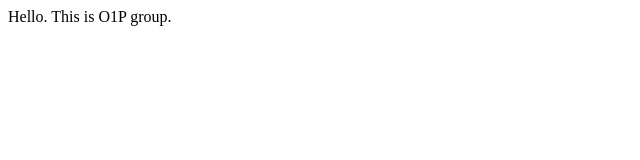
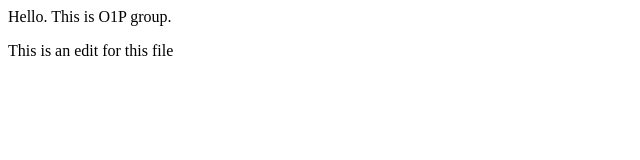
Before and after one commit to AliMo10/crocodile-git-exercises, a plain HTML site: page index.html in a window 1280 px wide. Shown: the whole page, without its empty margins (0-640 px from the left). Drawn offline with Linux system fonts and the light colour scheme.

Commit message:
Update index.html

```diff
--- a/index.html
+++ b/index.html
@@ -2,6 +2,7 @@
     <head>
         <body>
             <p>Hello. This is O1P group.</p>
+            <p>This is an edit for this file</p>
         </body>
     </head>
 </html>
```
